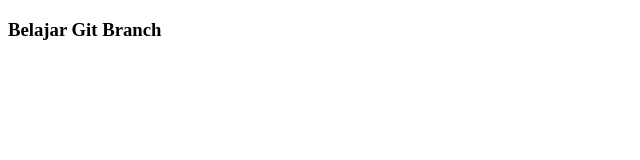
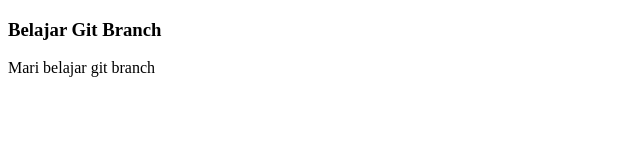
Before and after one commit to ikomangdarsa17/belajar-git, a plain HTML site: page 02-belajar-git-branch/index.html in a window 1280 px wide. Shown: the whole page, without its empty margins (0-640 px from the left). Drawn offline with Linux system fonts and the light colour scheme.

Commit message:
belajar git branch

```diff
--- a/02-belajar-git-branch/index.html
+++ b/02-belajar-git-branch/index.html
@@ -8,6 +8,7 @@
   </head>
   <body>
     <h3>Belajar Git Branch</h3>
+    <p>Mari belajar git branch</p>
 
     <script src="script.js"></script>
   </body>
```
Also changed, not shown: 1 other file.
